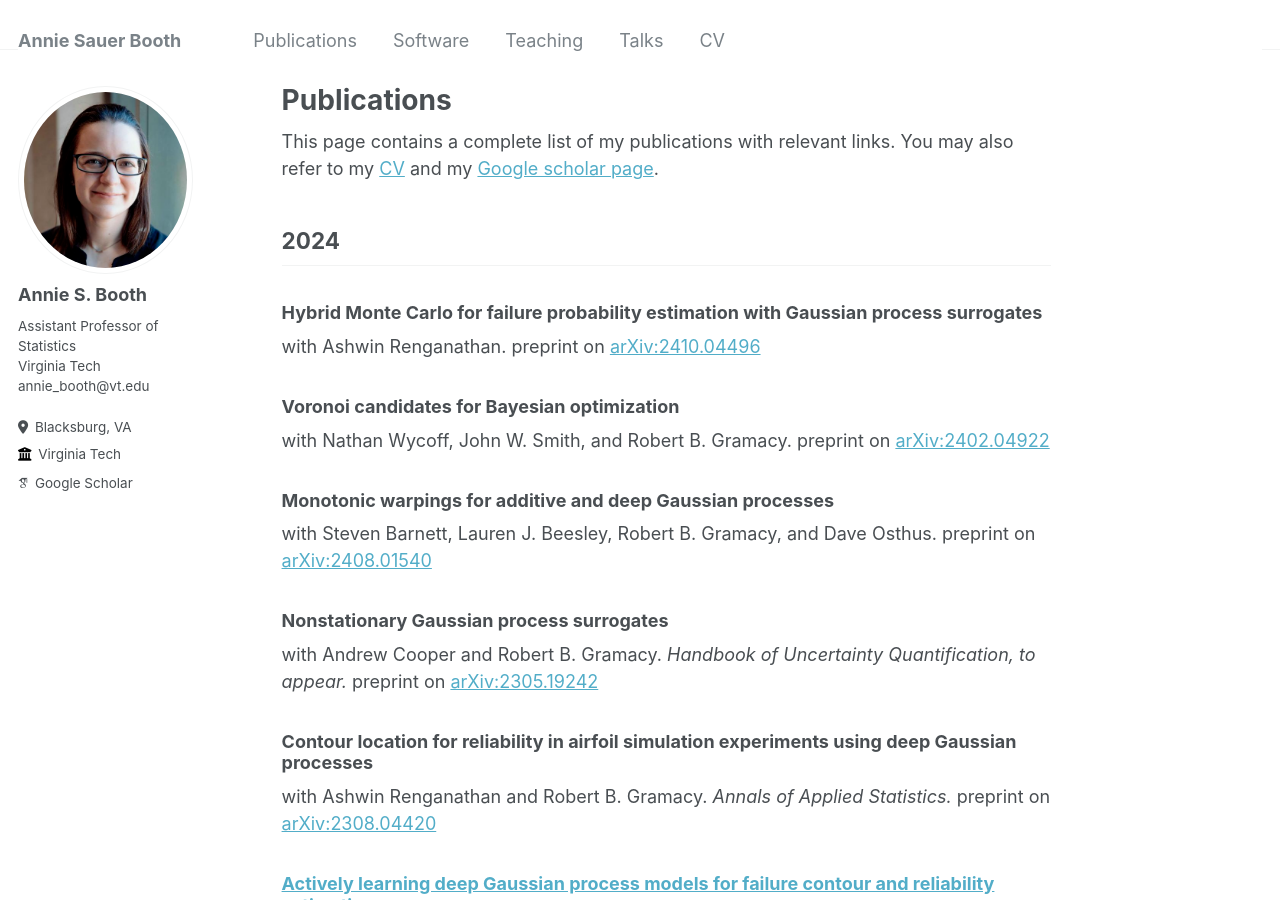
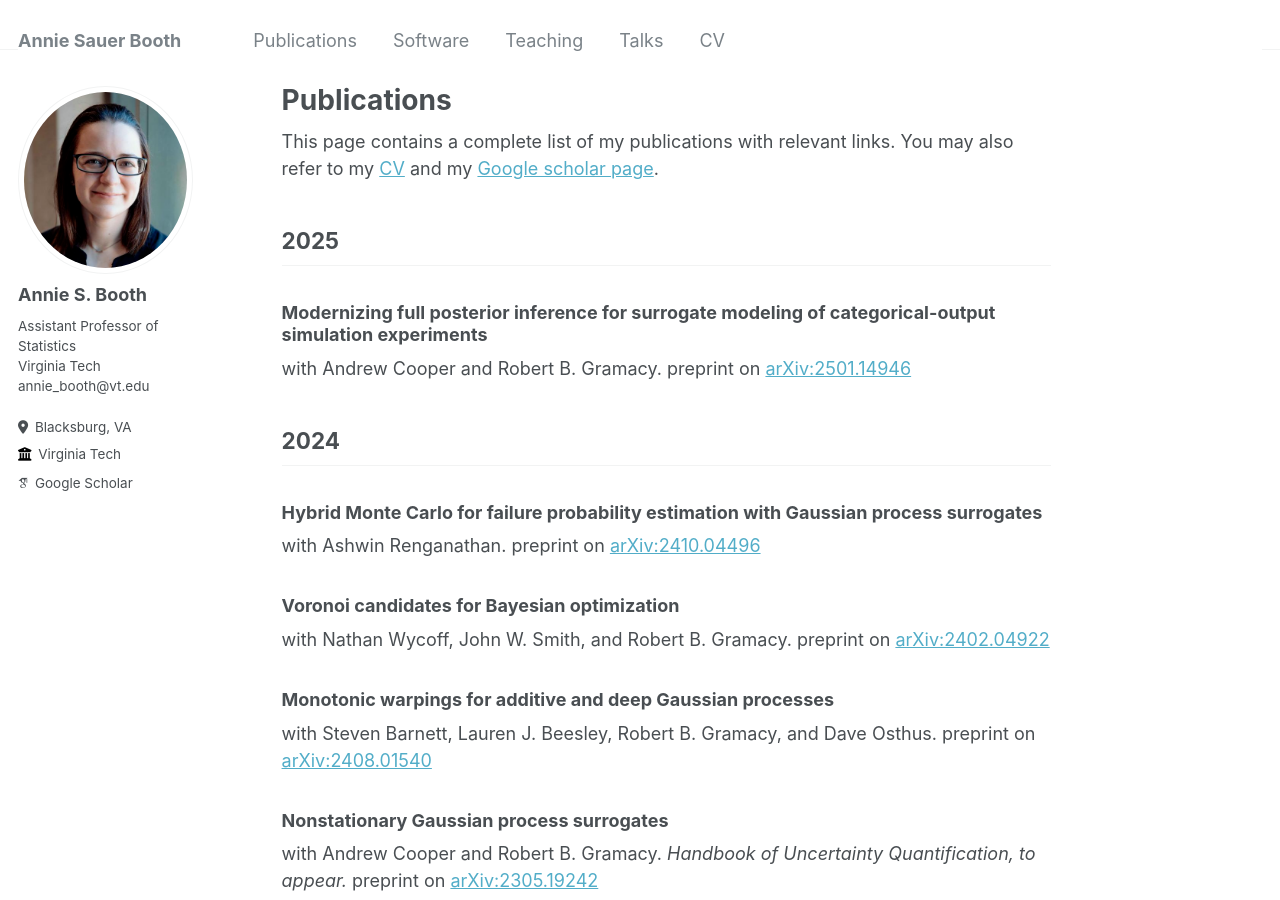
Before and after one commit to anniesbooth/anniesbooth.github.io, a Jekyll site: the page built from _pages/publications.md, in a window 1280 px wide and 900 px high. Built offline with Jekyll 4.4.1, drawn with Linux system fonts in a browser that asks for light colours; some web fonts are replaced.

Commit message:
news/update paper

```diff
--- a/_pages/publications.md
+++ b/_pages/publications.md
@@ -5,6 +5,12 @@ author_profile: true
 ---
 
 This page contains a complete list of my publications with relevant links.  You may also refer to my [CV](/files/BoothCV.pdf) and my [Google scholar page](https://scholar.google.com/citations?user=yL2Ik1UAAAAJ&hl=en&oi=ao).
+
+2025
+------
+
+### Modernizing full posterior inference for surrogate modeling of categorical-output simulation experiments
+with Andrew Cooper and Robert B. Gramacy. preprint on [arXiv:2501.14946](https://arxiv.org/pdf/2501.14946)
 
 2024
 ------
```
Also changed, not shown: _pages/about.md (+3 -0 lines), images/hutcheson.jpg (added), 2 other files.
